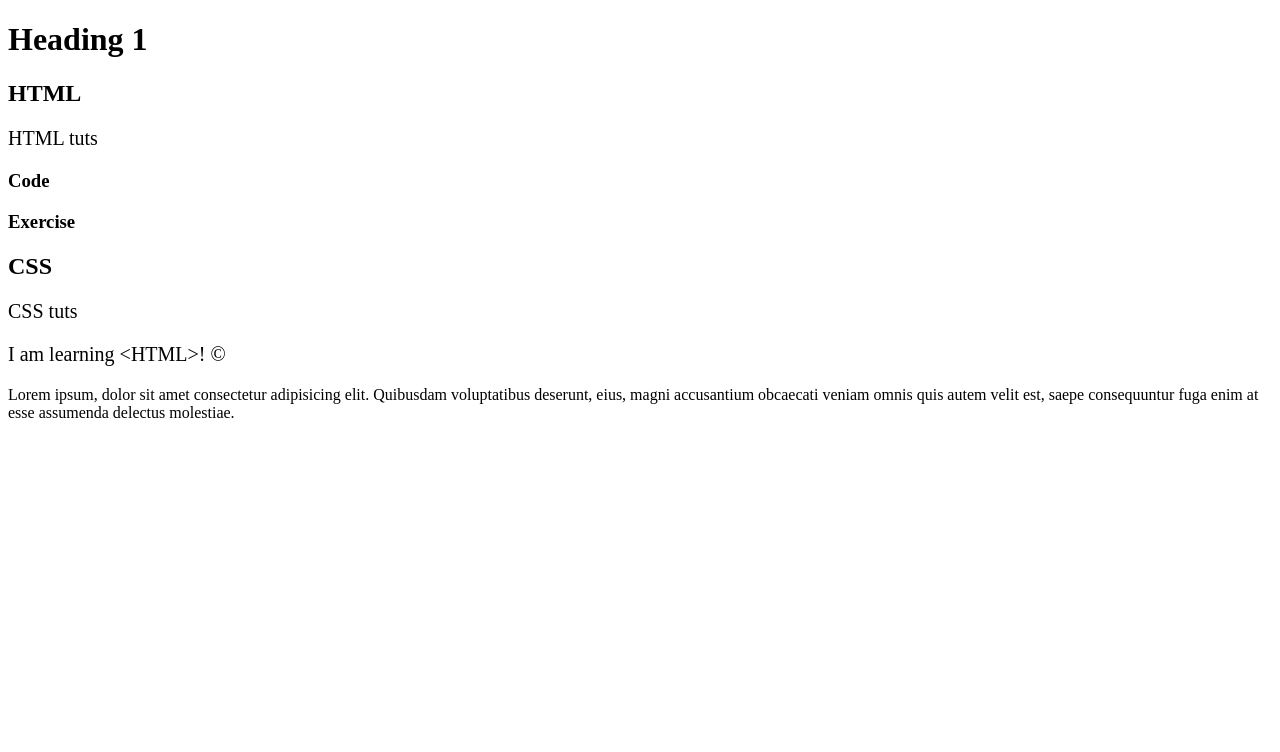
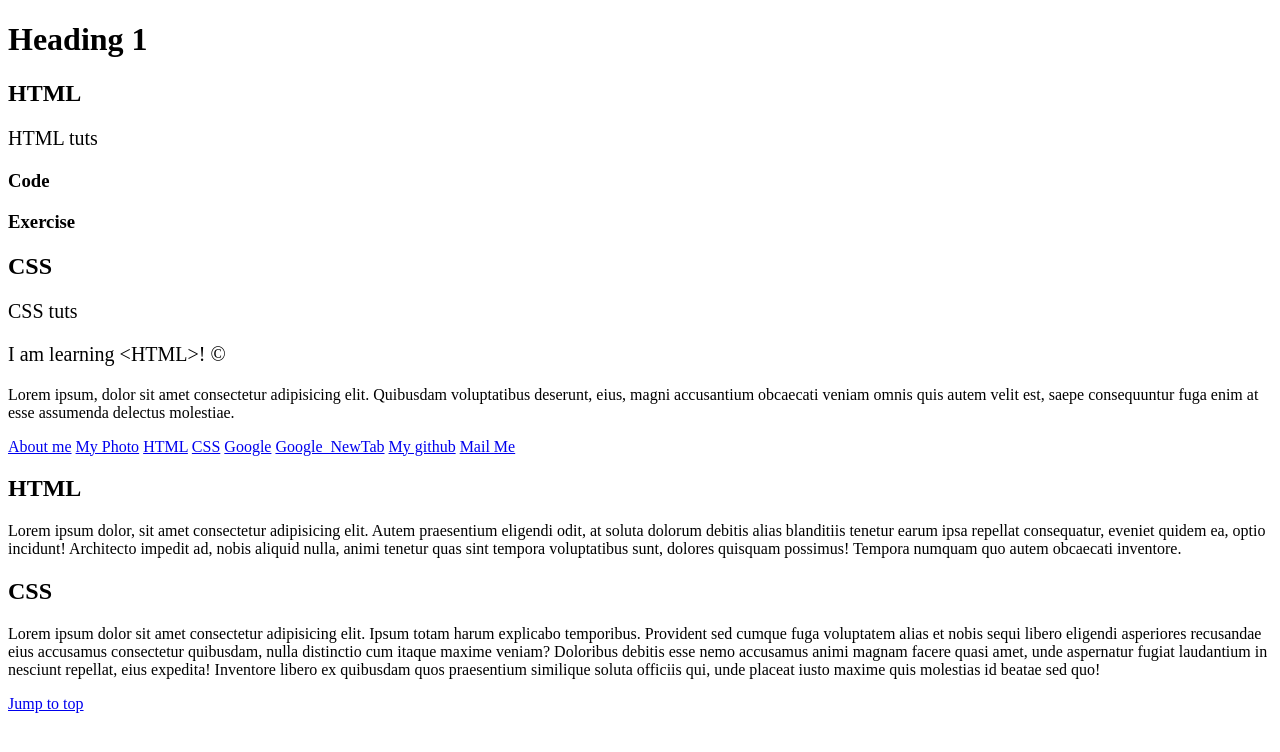
Before and after one commit to atharva2004-dikondawar/HTML, a plain HTML site: page index2.html in a window 1280 px wide. Drawn offline with Linux system fonts and the light colour scheme.

Commit message:
added some files

```diff
--- a/index2.html
+++ b/index2.html
@@ -25,6 +25,19 @@
     <h2>CSS</h2>
     <p class="username">CSS tuts</p>
     <p class="username">I am learning &lt;HTML&gt;! &copy;</p>
-    <p>Lorem ipsum, dolor sit amet consectetur adipisicing elit. Quibusdam voluptatibus deserunt, eius, magni accusantium obcaecati veniam omnis quis autem velit est, saepe consequuntur fuga enim at esse assumenda delectus molestiae.</p>
+    <p>Lorem ipsum, dolor sit amet consectetur adipisicing elit. Quibusdam voluptatibus deserunt, eius, magni&nbsp;accusantium obcaecati veniam omnis quis autem velit est, saepe consequuntur fuga enim at esse assumenda delectus molestiae.</p>
+    <a href="company/about.html">About me</a>
+    <a href="images/cat.9820.jpg" download>My Photo</a>
+    <a href="#section-html">HTML</a>
+    <a href="#section-css">CSS</a>
+    <a href="https://google.com">Google</a>
+    <a href="https://google.com" target="_blank">Google_NewTab</a>
+    <a href="https://github.com/atharva2004-dikondawar" target="_blank">My github</a>
+    <a href="mailto:atharvadikondawar@gmail.com" target="_blank">Mail Me</a>
+    <h2 id="section-html">HTML</h2>
+    <p>Lorem ipsum dolor, sit amet consectetur adipisicing elit. Autem praesentium eligendi odit, at soluta dolorum debitis alias blanditiis tenetur earum ipsa repellat consequatur, eveniet quidem ea, optio incidunt! Architecto impedit ad, nobis aliquid nulla, animi tenetur quas sint tempora voluptatibus sunt, dolores quisquam possimus! Tempora numquam quo autem obcaecati inventore.</p>
+    <h2 id="section-css">CSS</h2>
+    <p>Lorem ipsum dolor sit amet consectetur adipisicing elit. Ipsum totam harum explicabo temporibus. Provident sed cumque fuga voluptatem alias et nobis sequi libero eligendi asperiores recusandae eius accusamus consectetur quibusdam, nulla distinctio cum itaque maxime veniam? Doloribus debitis esse nemo accusamus animi magnam facere quasi amet, unde aspernatur fugiat laudantium in nesciunt repellat, eius expedita! Inventore libero ex quibusdam quos praesentium similique soluta officiis qui, unde placeat iusto maxime quis molestias id beatae sed quo!</p>
+    <a href="#">Jump to top</a>
 </body>
 </html>
```
Also changed, not shown: company/about.html (added, +13 -0 lines), index3.html (added, +19 -0 lines), images/coffee.jpg (added).
